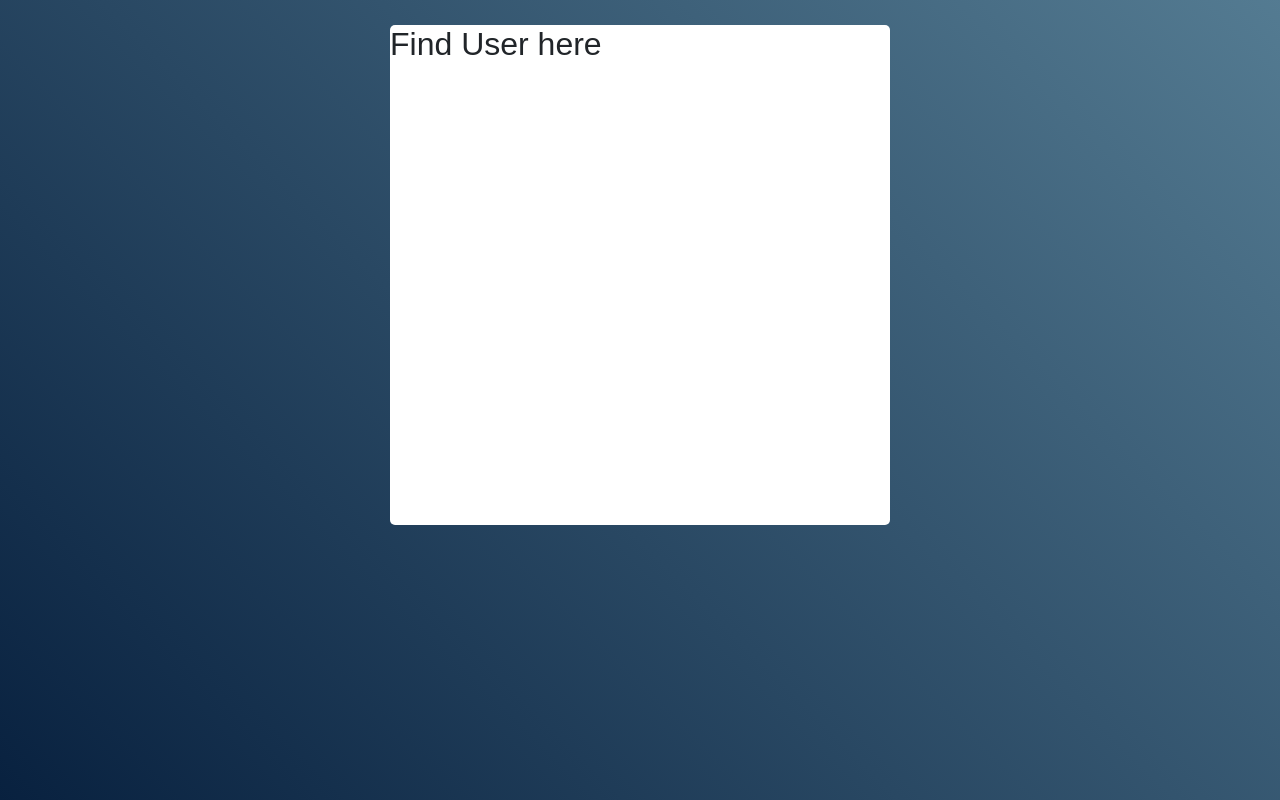
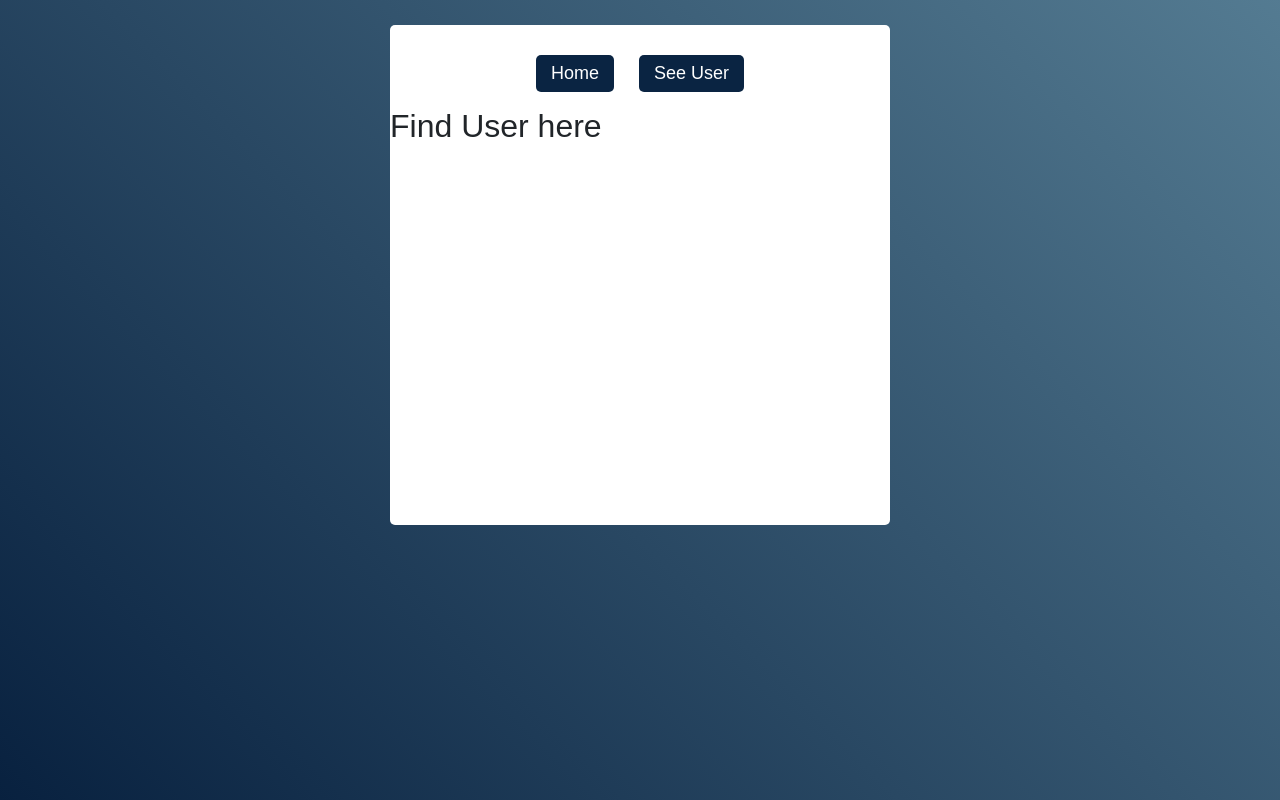
Before and after one commit to shafik720/Coding-Challenge, a React (Create React App) app: page /findUser in a window 1280 px wide. Built offline with nearby package versions, Linux system fonts and the light colour scheme; the HTML template or start-up script is replaced by a standard one.

Commit message:
working on header

```diff
--- a/src/App.js
+++ b/src/App.js
@@ -4,11 +4,13 @@ import Home from './Components/Home/Home';
 import { Route, Routes } from 'react-router';
 import ErrorPage from './Components/ErrorPage/ErrorPage';
 import FindUser from './Components/FindUser/FindUser';
+import Header from './Components/Header/Header';
 
 function App() {
   return (
     <div>
       <div className="main-div">
+        <Header></Header>
         <Routes>
           <Route path='/' element={<Home></Home>}></Route>
           <Route path='/findUser' element={<FindUser></FindUser>}></Route>
--- /dev/null
+++ b/src/Components/Header/Header.css
@@ -0,0 +1,22 @@
+
+
+.header-div{
+    padding: 30px 0 15px 0;
+    display: flex;
+    justify-content: center;
+    align-items: center;
+    gap: 25px;
+}
+.header-div a{
+    text-decoration: none;
+    font-size: 18px;
+    background: #0A2442;
+    color: white;
+    padding: 5px 15px;
+    border-radius: 5px;
+    transition: all 0.2s ease;
+}
+.header-div a:hover{
+    color: black;
+    background: #FFBA00;
+}
--- /dev/null
+++ b/src/Components/Header/Header.js
@@ -0,0 +1,15 @@
+import React from 'react';
+import { Link } from 'react-router-dom';
+import './Header.css';
+
+const Header = () => {
+    return (
+        <div className="header-div">
+            <Link to="/">Home</Link>
+            <Link to="/findUser">See User</Link>
+            {/* <Link to="/">Home</Link> */}
+        </div>
+    );
+};
+
+export default Header;
--- a/src/Components/Home/Home.css
+++ b/src/Components/Home/Home.css
@@ -1,10 +1,10 @@
 
 
 .home-div{
-    padding: 20px 15px;
+    padding: 0 10px 35px 10px;
 }
 .home-div h2{
-    margin-top: 20px;
+    /* margin-top: 20px; */
     font-size: 20px;
     color: #0F2946;
     font-weight: 500;
```
